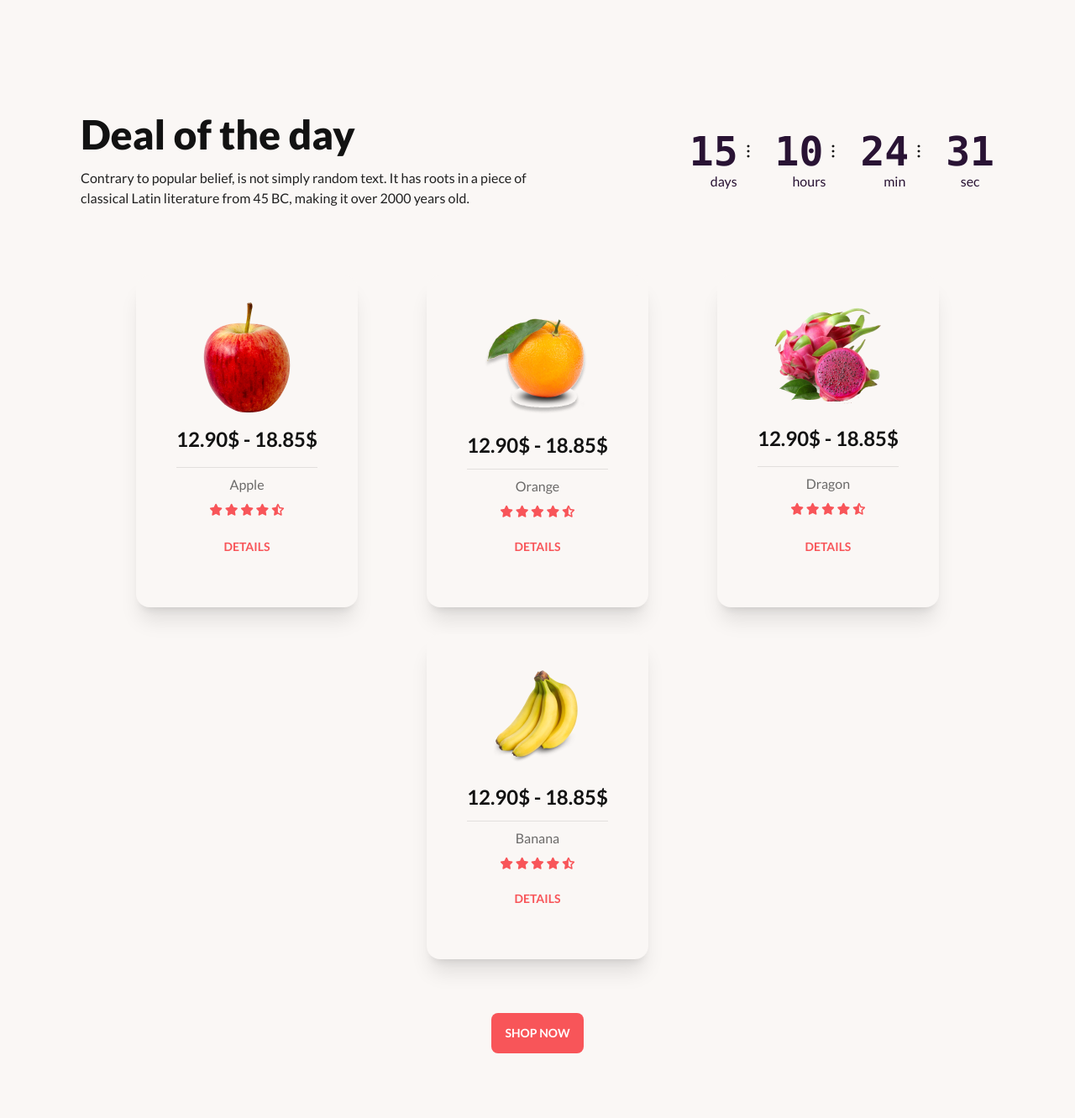
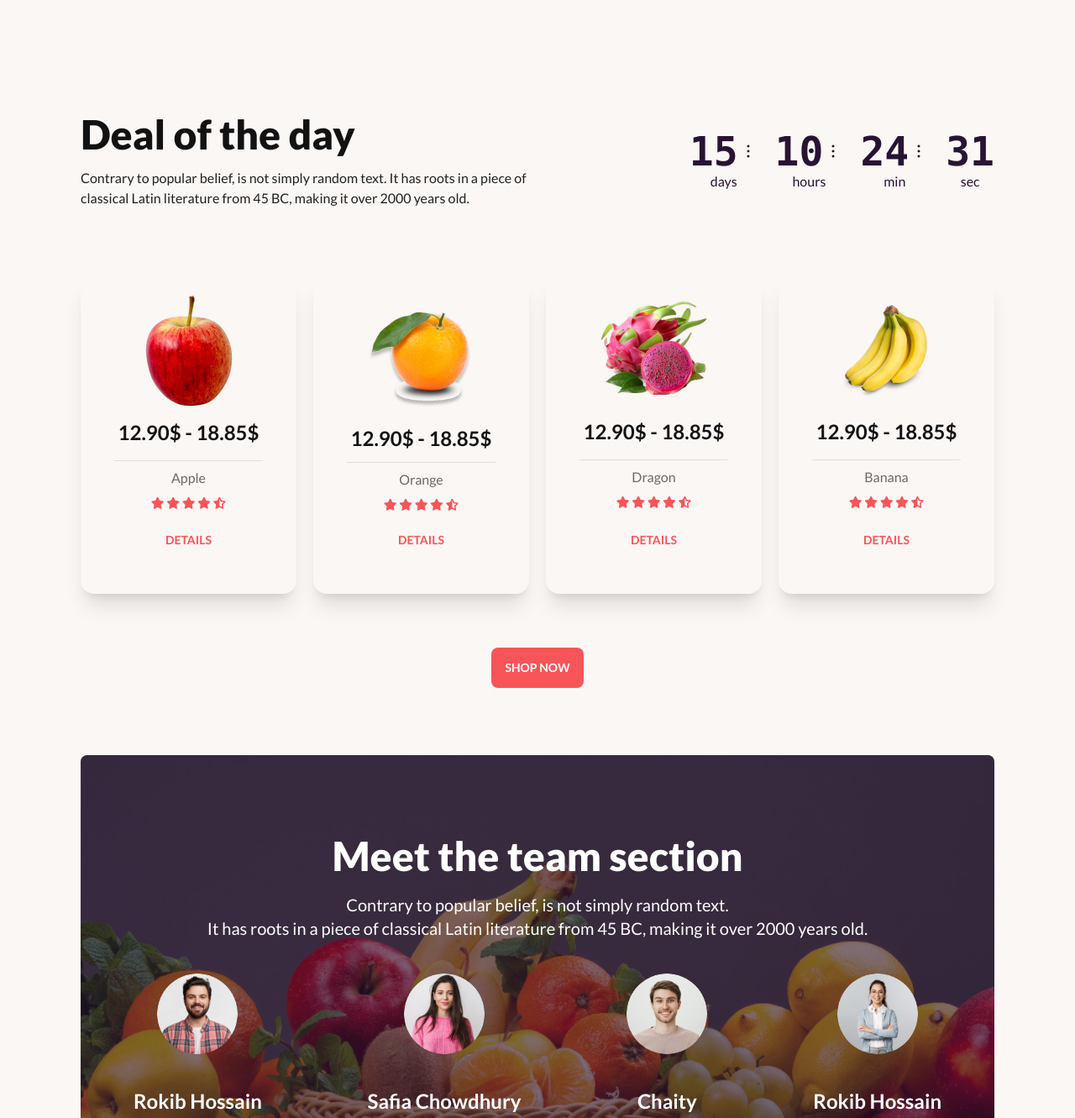
Before and after one commit to mamun464/Fruit-Brust_LandingPage, a plain HTML site: page index.html in a window 1280 px wide. Shown: the part 1050-2381 px from the top of the page at 84% size. Drawn offline with nearby package versions, Linux system fonts and the light colour scheme.

Commit message:
Some bug fixing for responsive

```diff
--- a/index.html
+++ b/index.html
@@ -39,10 +39,10 @@
 
 <body class="font-Lato">
   <!-- header Section -->
-  <header class="max-w- mx-auto px-8 md:px-16 lg:px-24 py-5 my-10">
+  <header class="max-w-screen-xl mx-auto px-8 md:px-16 lg:px-24 py-5 my-10">
     <!-- nav Bar -->
     <div style="border-radius: 100px"
-      class="px-4 py-5 mx-auto sm:max-w-xl md:max-w-full lg:max-w-screen-xl md:px-24 lg:px-8 dark:bg-[#F85559] mb-14">
+      class="px-4 py-5 mx-auto sm:max-w-screen-xlxl md:max-w-screen-xlfull lg:max-w-screen-xl md:px-24 lg:px-8 dark:bg-[#F85559] mb-14">
       <div class="relative flex grid items-center grid-cols-2 lg:grid-cols-3">
         <ul class="flex items-center hidden space-x-8 lg:flex">
           <li>
@@ -159,7 +159,7 @@
     <div class="hero min-h-[calc(100vh-100px)] bg-back_image rounded-lg">
       <div class="hero-overlay bg-opacity-60 rounded-lg"></div>
       <div class="hero-content text-center text-neutral-content">
-        <div class="max-w-md">
+        <div class="max-w-screen-xlmd">
           <h1 class="mb-5 text-white text-center text-5xl font-extrabold">Exotic tastes at your doorstep</h1>
           <p class="mb-5 text-white text-xl font-medium">We supply highly quality organic products</p>
           <button class="btn btn-secondary text-white rounded-lg bg-[#F85559] border-none">Shop Now</button>
@@ -207,7 +207,7 @@
   </header>
   <main>
     <!-- deal section -->
-    <section class="max-w- mx-auto px-8 md:px-16 lg:px-24 py-5 my-10">
+    <section class="max-w-screen-xl mx-auto px-8 md:px-16 lg:px-24 py-5 my-10">
       <div class="lg:flex">
         <div class="justify-center flex-1 ">
           <h1 class="text-5xl text-center font-extrabold text-[#121212] lg:text-left">Deal of the day</h1>
@@ -263,8 +263,8 @@
       <!-- modal section -->
 
       <section class="mt-20">
-        <div class="flex flex-wrap gap-4 justify-evenly ">
-          <div class="card card-compact bg-base-100 shadow-xl mb-4 p-8">
+        <div class="grid gap-2 grid-cols-1 md:grid-cols-2 md:gap-5 lg:grid-cols-4  ">
+          <div class="card card-compact bg-base-100 shadow-xl mb-4 p-6">
             <figure><img src="./images/fruit6.png" alt="Shoes" /></figure>
             <div class="card-body text-center">
               <p class="text-[#121212] text-2xl font-bold">12.90$ - 18.85$</p>
@@ -284,7 +284,7 @@
               </div>
             </div>
           </div>
-          <div class="card card-compact bg-base-100 shadow-xl mb-4 p-8">
+          <div class="card card-compact bg-base-100 shadow-xl mb-4 p-6">
             <figure><img src="./images/fruit7.png" alt="Shoes" /></figure>
             <div class="card-body text-center">
               <p class="text-[#121212] text-2xl font-bold">12.90$ - 18.85$</p>
@@ -303,7 +303,7 @@
               </div>
             </div>
           </div>
-          <div class="card card-compact bg-base-100 shadow-xl mb-4 p-8">
+          <div class="card card-compact bg-base-100 shadow-xl mb-4 p-6">
             <figure><img src="./images/fruit8.png" alt="Shoes" /></figure>
             <div class="card-body text-center">
               <p class="text-[#121212] text-2xl font-bold">12.90$ - 18.85$</p>
@@ -322,7 +322,7 @@
               </div>
             </div>
           </div>
-          <div class="card card-compact bg-base-100 shadow-xl mb-4 p-8">
+          <div class="card card-compact bg-base-100 shadow-xl mb-4 p-6">
             <figure><img src="./images/fruit9.png" alt="Shoes" /></figure>
             <div class="card-body text-center">
               <p class="text-[#121212] text-2xl font-bold">12.90$ - 18.85$</p>
@@ -381,10 +381,10 @@
       <!-- <button class="btn">open modal</button> -->
     </section>
     <!-- meet section -->
-    <section class="max-w mx-auto px-8 md:px-16 lg:px-24 py-5 my-10">
+    <section class="max-w-screen-xl mx-auto px-8 md:px-16 lg:px-24 py-5 my-10">
       <div class="hero min-h-[calc(100vh-100px)] bg-back_image2 rounded-lg">
         <div class="hero-overlay bg-opacity-60 rounded-lg">
-          <h1 class="mb-5 text-white text-center text-5xl font-extrabold pt-12">Meet the team section</h1>
+          <h1 class="mb-5 text-white text-center text-5xl font-extrabold pt-5 md:pt-24">Meet the team section</h1>
           <div class="flex justify-center">
             <p class="mb-5 text-white text-xl font-medium text-center">Contrary to popular belief, is not simply random
               text.
@@ -455,7 +455,7 @@
       </div>
     </section>
     <!-- Contact Us -->
-    <section class="max-w- mx-auto px-8 md:px-16 lg:px-24 py-5 my-10">
+    <section class="max-w-screen-xl mx-auto px-8 md:px-16 lg:px-24 py-5 my-10">
       <div class="text-center pb-5">
         <h1 class="mb-5 text-[#121212] text-center text-5xl font-extrabold pt-12">Why Choose Us</h1>
         <div class="flex justify-center">
```
